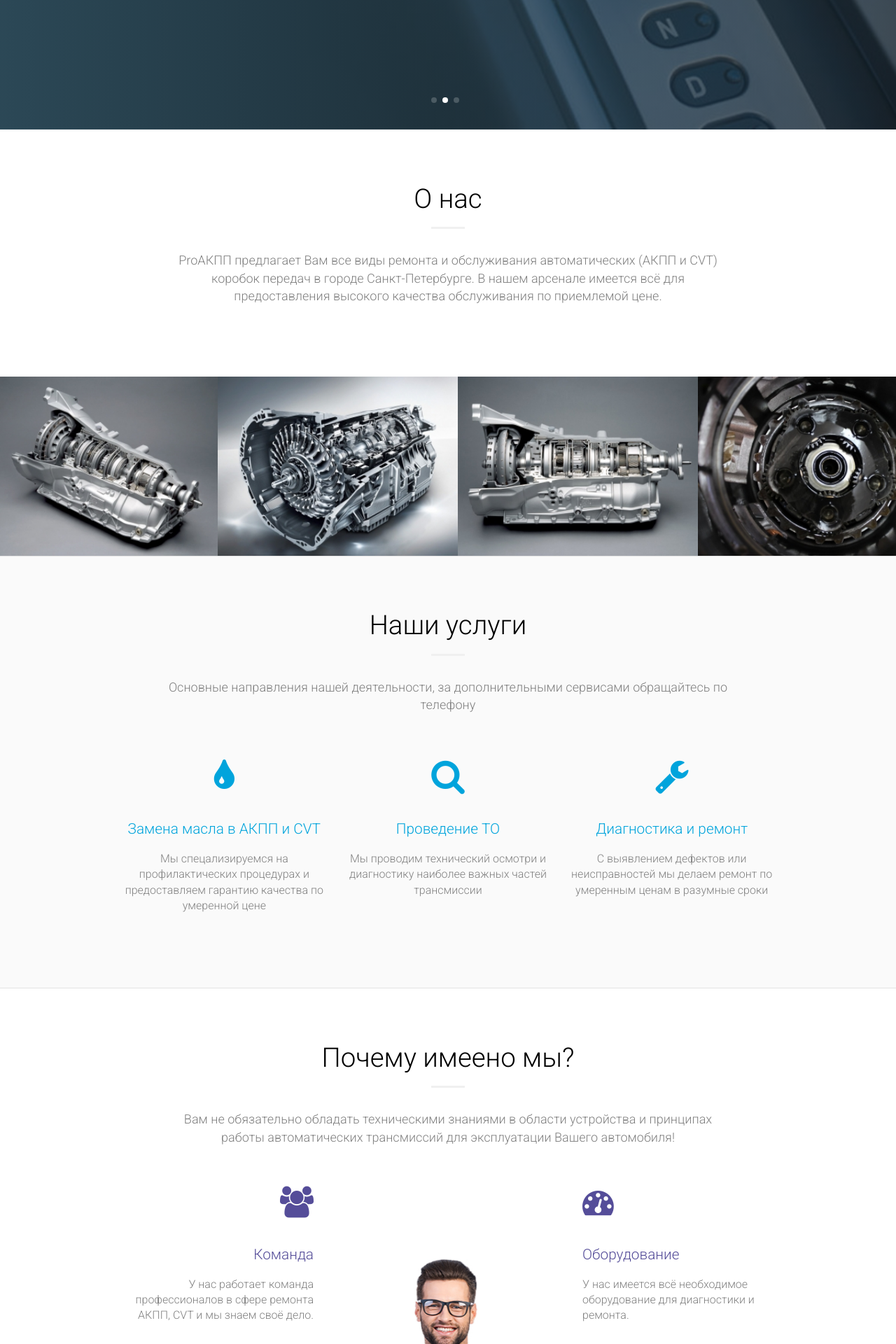
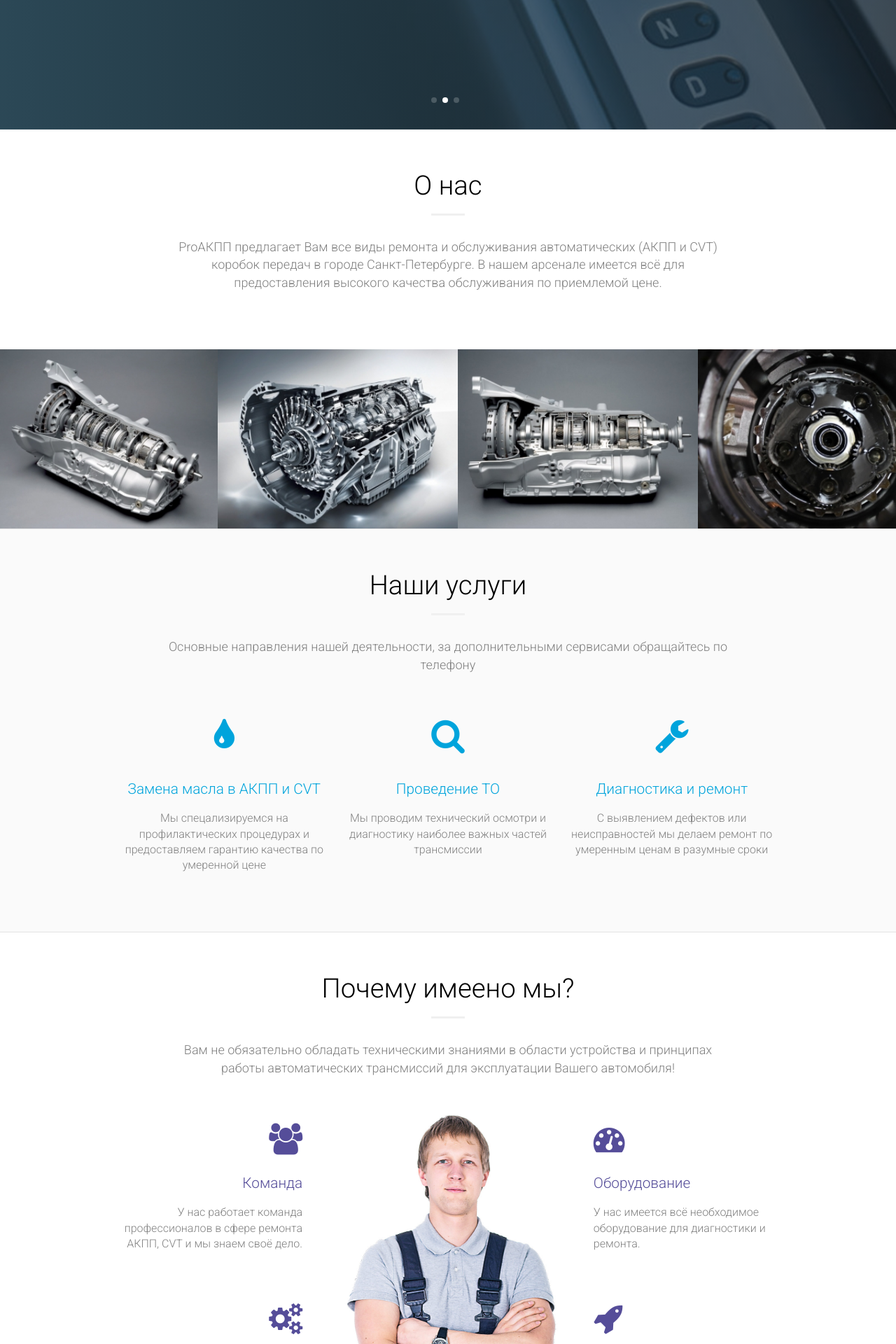
Before and after one commit to web-being/proakpp, a Jekyll site: the page built from index.html, in a window 1280 px wide. Shown: the part 553-2473 px from the top of the page at 70% size. Built offline with Jekyll 4.4.1, drawn with Linux system fonts in a browser that asks for light colours.

Commit message:
Add Pavel's photo

```diff
--- a/_includes/features.html
+++ b/_includes/features.html
@@ -19,7 +19,7 @@
 				<h4 class="section-feature-title">Запчасти</h4>
 				<p>Мы закупаем только качественные запчасти у проверенных поставщиков, специализирующихся на автоматических и вариаторных трансмиссиях.</p>
 				</li>
-			</ul><img class="section-features-image" src="assets/dude.jpg"/><ul class="section-features section-features--right">
+			</ul><img class="section-features-image" src="assets/pavel-small.jpg"/><ul class="section-features section-features--right">
 				<li class="section-feature" data-aos="zoom-in-left" data-aos-delay="150">
 				<i class="fa fa-tachometer" aria-hidden="true"></i>
 				<h4 class="section-feature-title">Оборудование</h4>
--- a/_includes/services.html
+++ b/_includes/services.html
@@ -6,7 +6,7 @@
 			<div class="section-subtitle" data-lang="en" data-aos="fade-up" data-aos-delay="150">Основные направления нашей деятельности, за дополнительными сервисами обращайтесь по телефону</div>
 		</header>
 
-		<ul class="section-body section-services" ><li class="section-service" data-aos-delay="150" data-aos="fade-up">
+		<ul class="section-body section-services" ><li class="section-service" data-aos-delay="0" data-aos="fade-up">
 			<i class="fa fa-tint" aria-hidden="true"></i>
 			<h4>Замена масла в АКПП и CVT</h4>
 			<p>Мы спецализируемся на профилактических процедурах и предоставляем гарантию качества по умеренной цене</p>
@@ -16,7 +16,7 @@
 			<h4>Проведение ТО</h4>
 			<p>Мы проводим технический осмотри и диагностику наиболее важных частей трансмиссии</p>
 
-			</li><li class="section-service" data-aos-delay="450" data-aos="fade-up">
+			</li><li class="section-service" data-aos-delay="600" data-aos="fade-up">
 			<i class="fa fa-wrench" aria-hidden="true"></i>
 			<h4>Диагностика и ремонт</h4>
 			<p>С выявлением дефектов или неисправностей мы делаем ремонт по умеренным ценам в разумные сроки</p>
--- a/assets/index.css
+++ b/assets/index.css
@@ -51,7 +51,7 @@ h6 {
 	font-size: 1rem;
 }
 
-p {
+p, ul {
 	margin: .8rem 0;
 }
 
@@ -268,7 +268,7 @@ p {
 
 
 .section {
-	padding: 4.8rem 0;
+	padding: 3.6rem 0;
 	clear: both;
 	max-width: 100vw;
 }
@@ -578,13 +578,20 @@ p {
 	color: white;
 }
 
+.section--features {
+	max-width: 100vw;
+	overflow: hidden;
+	padding-bottom: 0;
+}
 .section--features .section-body {
+	margin-top: 3.2rem;
 }
 .section-features {
 	list-style: none;
 	padding: 0;
 	display: inline-block;
 	vertical-align: top;
+	margin: 0;
 }
 .section-feature {
 	margin: 0 0 3.6rem;
@@ -592,16 +599,16 @@ p {
 .section-features-image {
 	display: inline-block;
 	vertical-align: bottom;
-	max-width: 30%;
+	max-width: 33.3%;
 }
 .section-features--left {
 	text-align: right;
-	width: 35%;
+	width: 33.3%;
 	padding-right: 3rem;
 }
 .section-features--right {
 	text-align: left;
-	width: 35%;
+	width: 33.3%;
 	padding-left: 3rem;
 }
 .section-feature > i {
@@ -613,6 +620,7 @@ p {
 	color: rgb(85, 77, 153);
 	font-size: 1.3rem;
 	font-weight: 200;
+	margin-top: .8rem;
 }
 
 @media (max-width: 960px) {
@@ -629,8 +637,8 @@ p {
 
 
 .section--cta {
-	padding-top: 6rem;
-	padding-bottom: 6rem;
+	padding-top: 4.8rem;
+	padding-bottom: 4.8rem;
     background-image: linear-gradient(to right, rgb(0, 164, 220) 0%, rgb(85, 77, 153) 100%);
 }
 @media (max-width: 960px) {
```
Also changed, not shown: assets/member-1.png, assets/member-2.jpg, assets/pavel-small.jpg (added), 2 other files.
